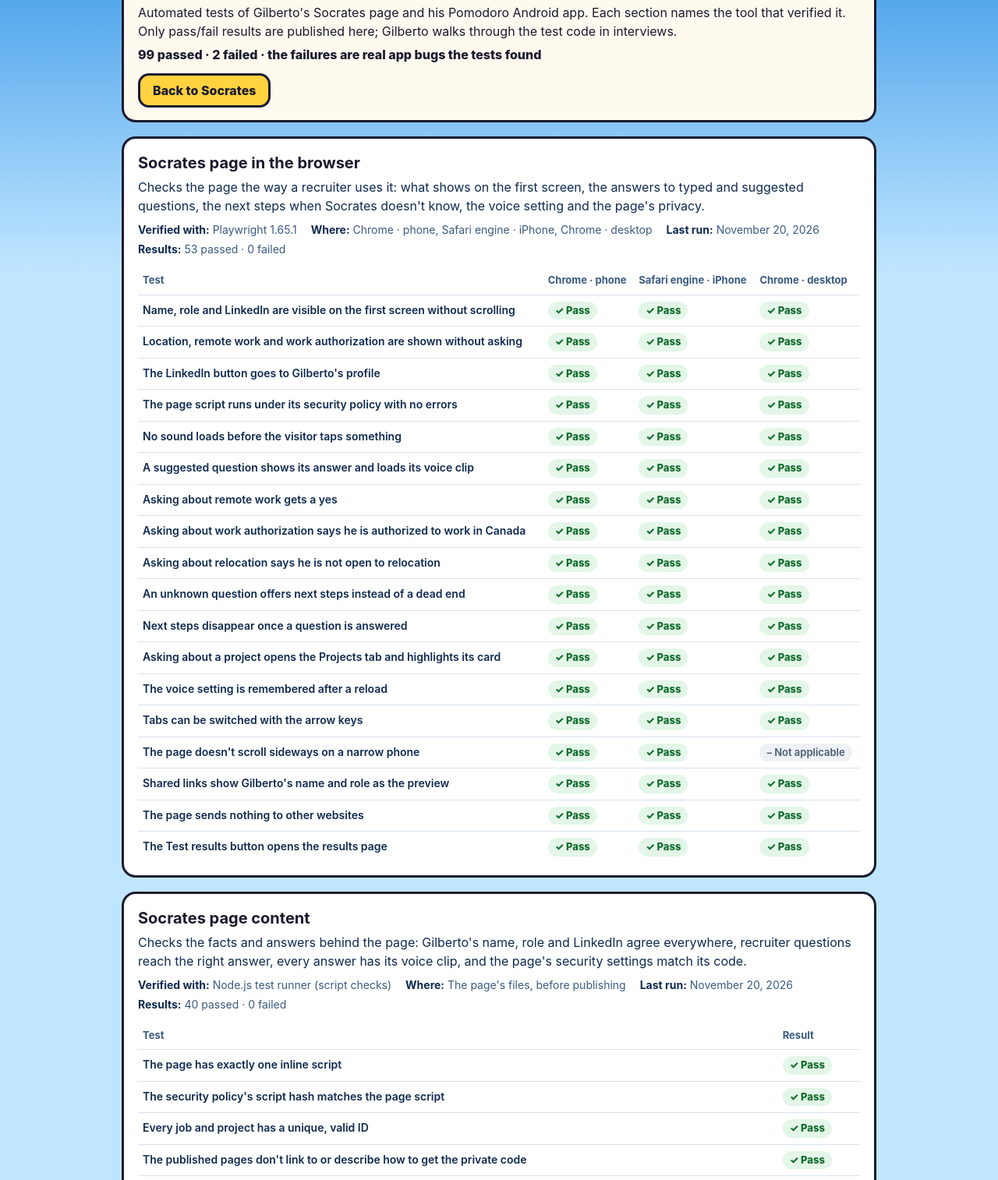
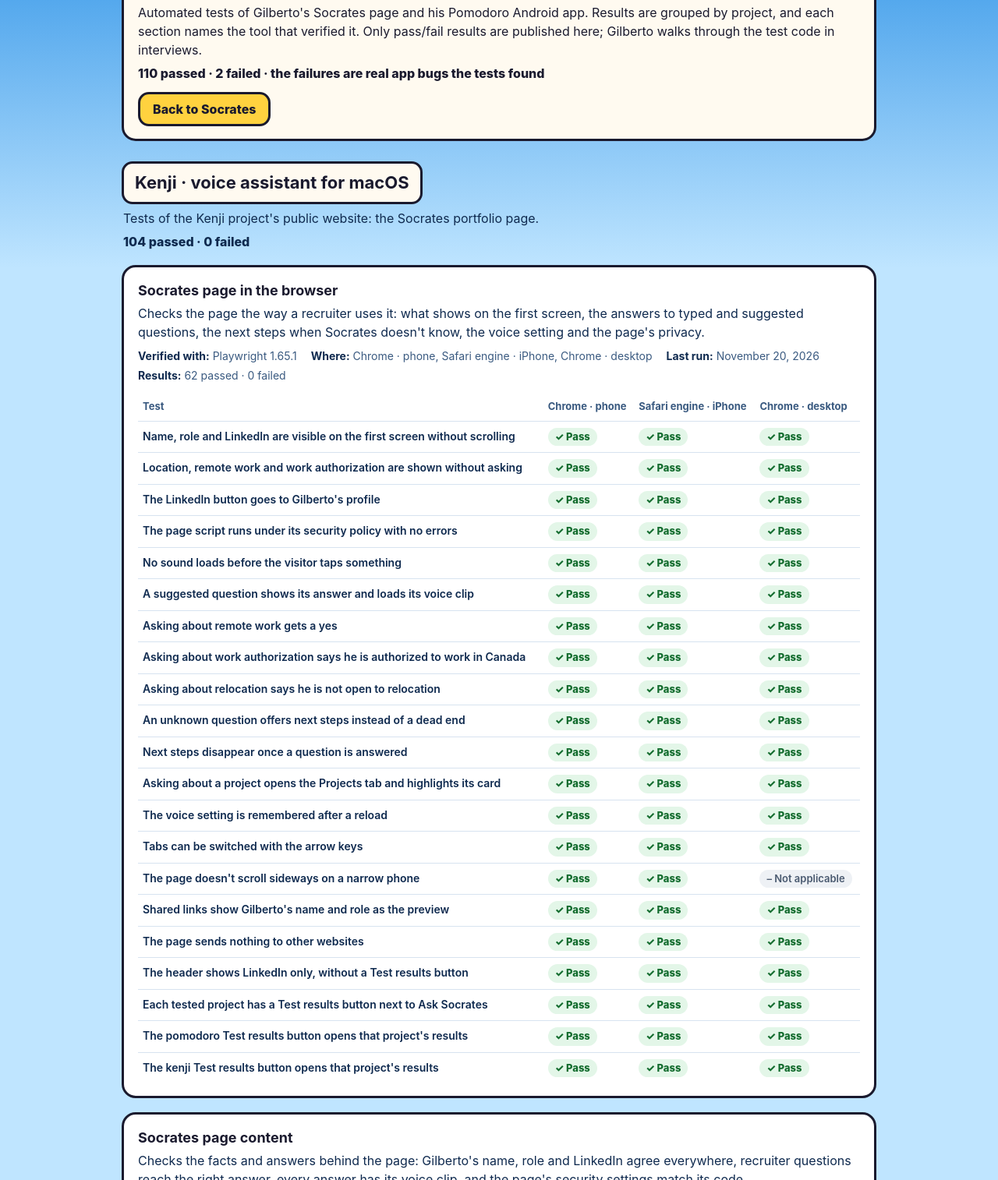
Before and after one commit to gilcascortes-stack/kenji, a plain HTML site: page gilberto/results.html in a window 1280 px wide. Shown: the part 76-1590 px from the top of the page at 78% size. Drawn offline with Linux system fonts and the light colour scheme.

Commit message:
Test results buttons on project cards; results grouped by project
Co-Authored-By: Claude Opus 5.5 <noreply@anthropic.com>

```diff
--- a/gilberto/results.html
+++ b/gilberto/results.html
@@ -22,7 +22,11 @@
     border-radius: 14px; background: var(--accent); color: var(--ink); font-weight: 800; text-decoration: none; }
   .totals { font-weight: 800; }
   .group { margin-top: 18px; background: var(--card); border: 3px solid var(--ink); border-radius: 18px; padding: 16px 18px; }
-  h2 { margin: 0; font-size: 20px; color: var(--ink); }
+  .project { margin-top: 26px; }
+  .project > h2 { margin: 0; font-size: 22px; color: var(--ink); background: var(--parchment); border: 3px solid var(--ink); border-radius: 14px; padding: 8px 14px; display: inline-block; }
+  .project > .totals, .project > .what { margin: 6px 2px 0; }
+  .project:target > h2 { background: var(--accent); }
+  h3 { margin: 0; font-size: 18px; color: var(--ink); }
   .what { margin: 4px 0 8px; }
   .meta { margin: 0 0 12px; padding: 0; list-style: none; display: flex; flex-wrap: wrap; gap: 4px 18px; font-size: 14px; color: var(--muted); }
   .meta strong { color: var(--text); }
@@ -51,18 +55,22 @@
 <main>
   <header class="top">
     <h1>Test results</h1>
-    <p>Automated tests of Gilberto's Socrates page and his Pomodoro Android app. Each section names the tool that verified it. Only pass/fail results are published here; Gilberto walks through the test code in interviews.</p>
-    <p class="totals">99 passed · 2 failed · the failures are real app bugs the tests found</p>
+    <p>Automated tests of Gilberto's Socrates page and his Pomodoro Android app. Results are grouped by project, and each section names the tool that verified it. Only pass/fail results are published here; Gilberto walks through the test code in interviews.</p>
+    <p class="totals">110 passed · 2 failed · the failures are real app bugs the tests found</p>
     <a class="back" href="./">Back to Socrates</a>
   </header>
+<section class="project" id="kenji" aria-labelledby="kenji-h">
+  <h2 id="kenji-h">Kenji · voice assistant for macOS</h2>
+  <p class="what">Tests of the Kenji project's public website: the Socrates portfolio page.</p>
+  <p class="totals">104 passed · 0 failed</p>
 <section class="group" id="playwright">
-  <h2>Socrates page in the browser</h2>
+  <h3>Socrates page in the browser</h3>
   <p class="what">Checks the page the way a recruiter uses it: what shows on the first screen, the answers to typed and suggested questions, the next steps when Socrates doesn't know, the voice setting and the page's privacy.</p>
   <ul class="meta">
     <li><strong>Verified with:</strong> Playwright 1.65.1</li>
     <li><strong>Where:</strong> Chrome · phone, Safari engine · iPhone, Chrome · desktop</li>
     <li><strong>Last run:</strong> November 20, 2026</li>
-    <li><strong>Results:</strong> 53 passed · 0 failed</li>
+    <li><strong>Results:</strong> 62 passed · 0 failed</li>
   </ul>
   <table>
     <thead><tr><th scope="col">Test</th><th scope="col">Chrome · phone</th><th scope="col">Safari engine · iPhone</th><th scope="col">Chrome · desktop</th></tr></thead>
@@ -84,18 +92,21 @@
 <tr><th scope="row">The page doesn't scroll sideways on a narrow phone</th><td data-label="Chrome · phone"><span class="r passed">✓ Pass</span></td><td data-label="Safari engine · iPhone"><span class="r passed">✓ Pass</span></td><td data-label="Chrome · desktop"><span class="r skipped">– Not applicable</span></td></tr>
 <tr><th scope="row">Shared links show Gilberto's name and role as the preview</th><td data-label="Chrome · phone"><span class="r passed">✓ Pass</span></td><td data-label="Safari engine · iPhone"><span class="r passed">✓ Pass</span></td><td data-label="Chrome · desktop"><span class="r passed">✓ Pass</span></td></tr>
 <tr><th scope="row">The page sends nothing to other websites</th><td data-label="Chrome · phone"><span class="r passed">✓ Pass</span></td><td data-label="Safari engine · iPhone"><span class="r passed">✓ Pass</span></td><td data-label="Chrome · desktop"><span class="r passed">✓ Pass</span></td></tr>
-<tr><th scope="row">The Test results button opens the results page</th><td data-label="Chrome · phone"><span class="r passed">✓ Pass</span></td><td data-label="Safari engine · iPhone"><span class="r passed">✓ Pass</span></td><td data-label="Chrome · desktop"><span class="r passed">✓ Pass</span></td></tr>
+<tr><th scope="row">The header shows LinkedIn only, without a Test results button</th><td data-label="Chrome · phone"><span class="r passed">✓ Pass</span></td><td data-label="Safari engine · iPhone"><span class="r passed">✓ Pass</span></td><td data-label="Chrome · desktop"><span class="r passed">✓ Pass</span></td></tr>
+<tr><th scope="row">Each tested project has a Test results button next to Ask Socrates</th><td data-label="Chrome · phone"><span class="r passed">✓ Pass</span></td><td data-label="Safari engine · iPhone"><span class="r passed">✓ Pass</span></td><td data-label="Chrome · desktop"><span class="r passed">✓ Pass</span></td></tr>
+<tr><th scope="row">The pomodoro Test results button opens that project's results</th><td data-label="Chrome · phone"><span class="r passed">✓ Pass</span></td><td data-label="Safari engine · iPhone"><span class="r passed">✓ Pass</span></td><td data-label="Chrome · desktop"><span class="r passed">✓ Pass</span></td></tr>
+<tr><th scope="row">The kenji Test results button opens that project's results</th><td data-label="Chrome · phone"><span class="r passed">✓ Pass</span></td><td data-label="Safari engine · iPhone"><span class="r passed">✓ Pass</span></td><td data-label="Chrome · desktop"><span class="r passed">✓ Pass</span></td></tr>
     </tbody>
   </table>
 </section>
 <section class="group" id="checks">
-  <h2>Socrates page content</h2>
+  <h3>Socrates page content</h3>
   <p class="what">Checks the facts and answers behind the page: Gilberto's name, role and LinkedIn agree everywhere, recruiter questions reach the right answer, every answer has its voice clip, and the page's security settings match its code.</p>
   <ul class="meta">
     <li><strong>Verified with:</strong> Node.js test runner (script checks)</li>
     <li><strong>Where:</strong> The page's files, before publishing</li>
     <li><strong>Last run:</strong> November 20, 2026</li>
-    <li><strong>Results:</strong> 40 passed · 0 failed</li>
+    <li><strong>Results:</strong> 42 passed · 0 failed</li>
   </ul>
   <table>
     <thead><tr><th scope="col">Test</th><th scope="col">Result</th></tr></thead>
@@ -104,6 +115,8 @@
 <tr><th scope="row">The security policy's script hash matches the page script</th><td data-label="Result"><span class="r passed">✓ Pass</span></td></tr>
 <tr><th scope="row">Every job and project has a unique, valid ID</th><td data-label="Result"><span class="r passed">✓ Pass</span></td></tr>
 <tr><th scope="row">The published pages don't link to or describe how to get the private code</th><td data-label="Result"><span class="r passed">✓ Pass</span></td></tr>
+<tr><th scope="row">Every project with a Test results button has its own section on the results page, and no section is orphaned</th><td data-label="Result"><span class="r passed">✓ Pass</span></td></tr>
+<tr><th scope="row">The header no longer has a Test results button</th><td data-label="Result"><span class="r passed">✓ Pass</span></td></tr>
 <tr><th scope="row">Every link in the data is https</th><td data-label="Result"><span class="r passed">✓ Pass</span></td></tr>
 <tr><th scope="row">Every answer has a recorded voice clip</th><td data-label="Result"><span class="r passed">✓ Pass</span></td></tr>
 <tr><th scope="row">No leftover clips that no answer uses</th><td data-label="Result"><span class="r passed">✓ Pass</span></td></tr>
@@ -143,8 +156,12 @@
     </tbody>
   </table>
 </section>
+</section>
+<section class="project" id="pomodoro" aria-labelledby="pomodoro-h">
+  <h2 id="pomodoro-h">Pomodoro + Maestro</h2>
+  <p class="totals">6 passed · 2 failed</p>
 <section class="group" id="maestro">
-  <h2>Pomodoro Android app</h2>
+  <h3>Pomodoro Android app</h3>
   <p class="what">UI tests of a small Android timer app, including what happens when the phone is rotated, locked, left and reopened, or when Android closes the app.</p>
   <ul class="meta">
     <li><strong>Verified with:</strong> Maestro</li>
@@ -166,6 +183,7 @@
     </tbody>
   </table>
 </section>
+</section>
   <footer><p><a href="https://www.linkedin.com/in/gcastaned">Gilberto Castañeda on LinkedIn</a></p></footer>
 </main>
 </body>
```
Also changed, not shown: gilberto/index.html (+14 -6 lines), 2 other files.
